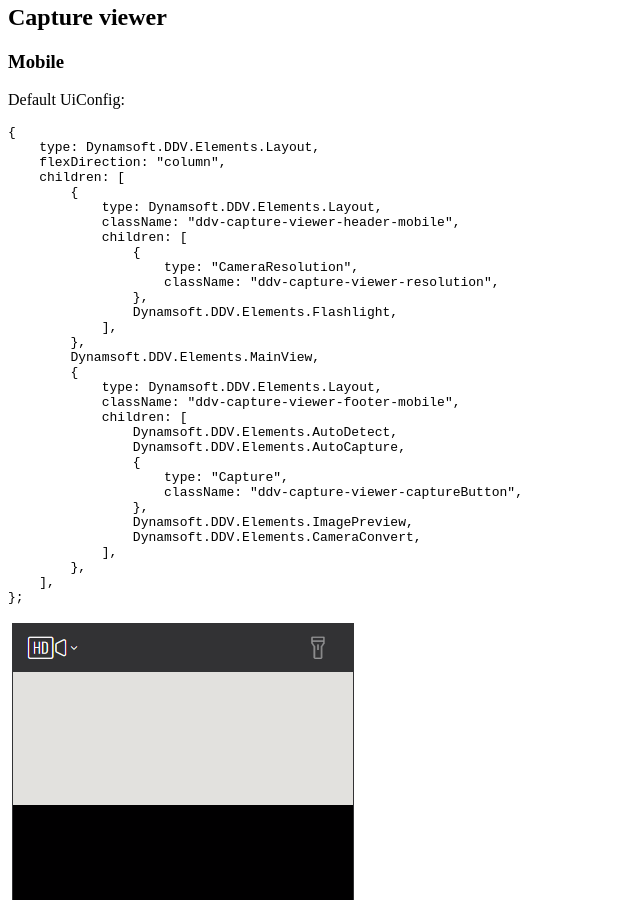
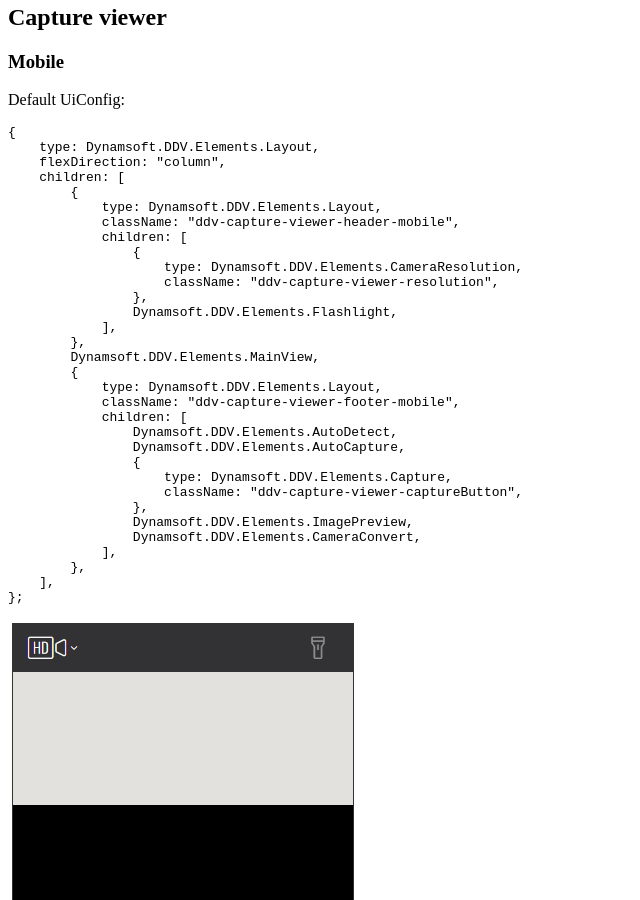
Before and after one commit to dynamsoft-docs/document-viewer-docs, a Jekyll site: the page built from ui/default_ui.md, in a window 1280 px wide and 900 px high, scrolled down 3620 px. Shown: the whole window, without its empty margins (0-640 px from the left). Built offline with Jekyll 4.4.1, drawn with Linux system fonts in a browser that asks for light colours.

Commit message:
Update default_ui.md

```diff
--- a/ui/default_ui.md
+++ b/ui/default_ui.md
@@ -137,7 +137,7 @@ Default UiConfig:
             className: "ddv-capture-viewer-header-mobile",
             children: [
                 {
-                    type: "CameraResolution",
+                    type: Dynamsoft.DDV.Elements.CameraResolution,
                     className: "ddv-capture-viewer-resolution",
                 },
                 Dynamsoft.DDV.Elements.Flashlight,
@@ -151,7 +151,7 @@ Default UiConfig:
                 Dynamsoft.DDV.Elements.AutoDetect,
                 Dynamsoft.DDV.Elements.AutoCapture,
                 {
-                    type: "Capture",
+                    type: Dynamsoft.DDV.Elements.Capture,
                     className: "ddv-capture-viewer-captureButton",
                 },
                 Dynamsoft.DDV.Elements.ImagePreview,
```
